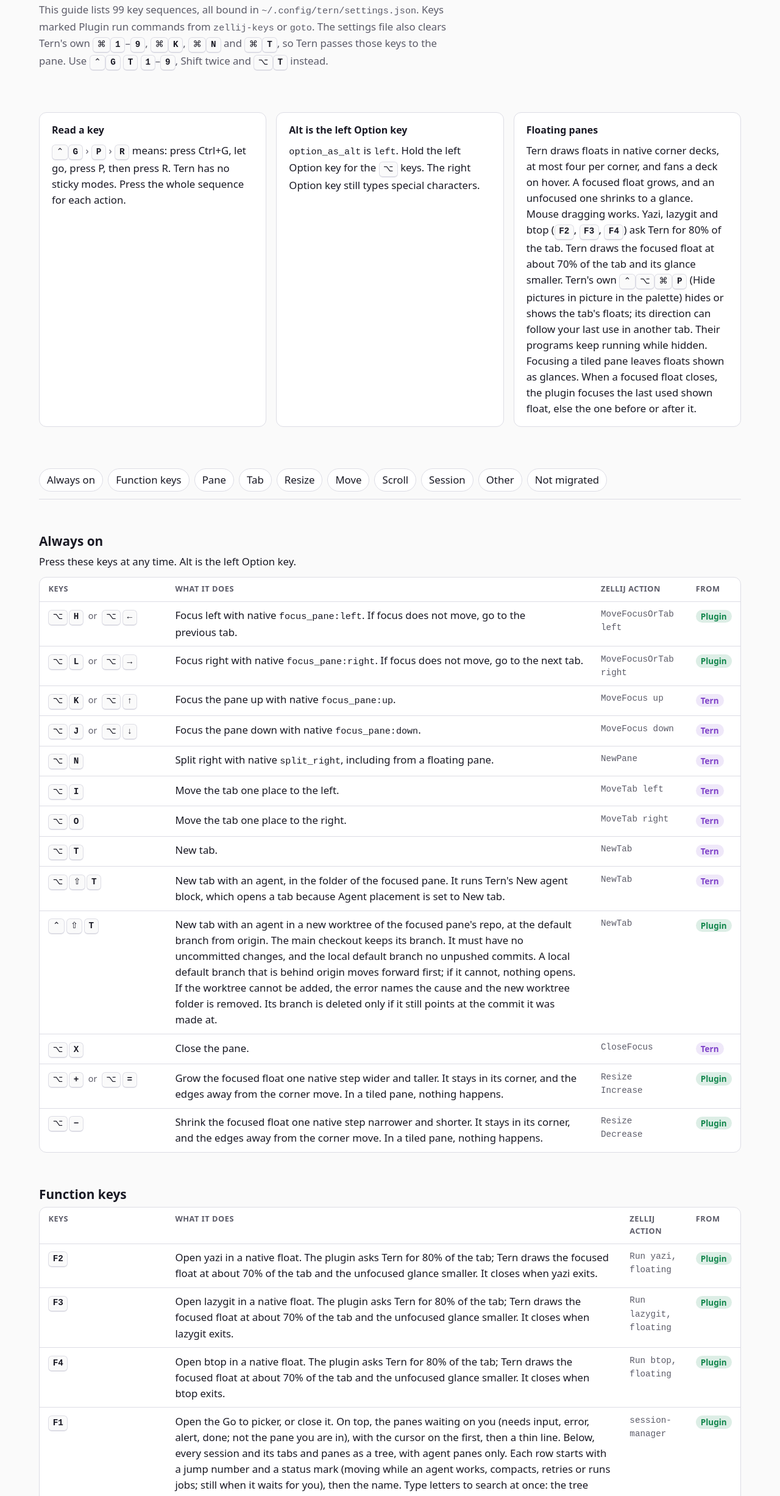
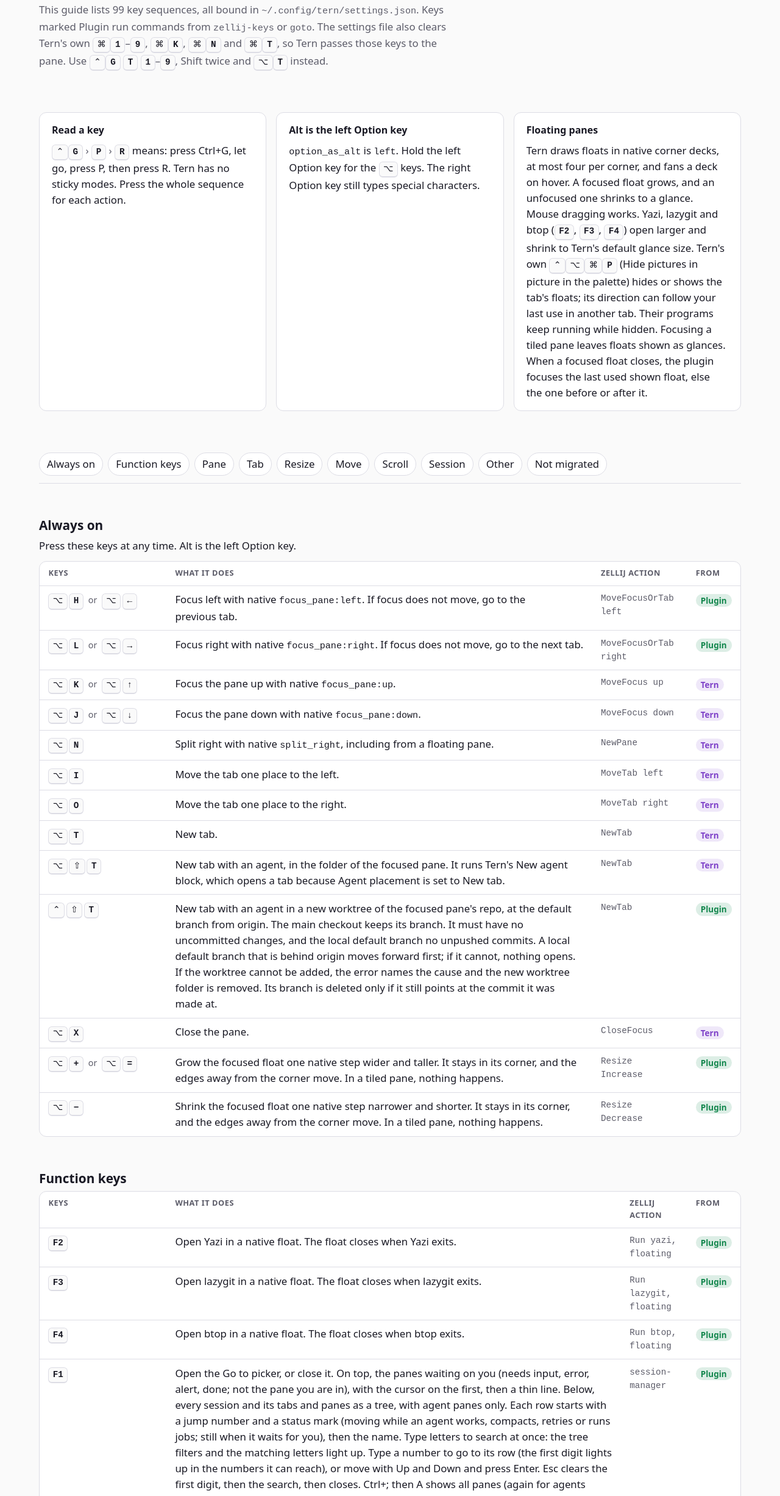
Before and after one commit to daandden/tern-plugins, a plain HTML site: page keybinds.html in a window 1280 px wide. Shown: the part 107-2560 px from the top of the page at 61% size. Drawn offline with Linux system fonts and the light colour scheme.

Commit message:
Defer pane-close work and keep tool floats compact when unfocused
Move state cleanup and focus restoration out of the pane_closed hook's 500 ms wall-time budget.
Open tool floats with Tern's default glance size and grow them on first focus without a delayed refocus.

```diff
--- a/keybinds.html
+++ b/keybinds.html
@@ -145,7 +145,7 @@ footer { color: var(--muted); font-size: 0.85rem; }
 <div class="legend">
 <div class="card"><h3>Read a key</h3><p><kbd>⌃</kbd><kbd>G</kbd> <span class="then" aria-hidden="true"></span> <kbd>P</kbd> <span class="then" aria-hidden="true"></span> <kbd>R</kbd> means: press Ctrl+G, let go, press P, then press R. Tern has no sticky modes. Press the whole sequence for each action.</p></div>
 <div class="card"><h3>Alt is the left Option key</h3><p><code>option_as_alt</code> is <code>left</code>. Hold the left Option key for the <kbd>⌥</kbd> keys. The right Option key still types special characters.</p></div>
-<div class="card"><h3>Floating panes</h3><p>Tern draws floats in native corner decks, at most four per corner, and fans a deck on hover. A focused float grows, and an unfocused one shrinks to a glance. Mouse dragging works. Yazi, lazygit and btop (<kbd>F2</kbd>, <kbd>F3</kbd>, <kbd>F4</kbd>) ask Tern for 80% of the tab. Tern draws the focused float at about 70% of the tab and its glance smaller. Tern&#x27;s own <kbd>⌃</kbd><kbd>⌥</kbd><kbd>⌘</kbd><kbd>P</kbd> (Hide pictures in picture in the palette) hides or shows the tab&#x27;s floats; its direction can follow your last use in another tab. Their programs keep running while hidden. Focusing a tiled pane leaves floats shown as glances. When a focused float closes, the plugin focuses the last used shown float, else the one before or after it.</p></div>
+<div class="card"><h3>Floating panes</h3><p>Tern draws floats in native corner decks, at most four per corner, and fans a deck on hover. A focused float grows, and an unfocused one shrinks to a glance. Mouse dragging works. Yazi, lazygit and btop (<kbd>F2</kbd>, <kbd>F3</kbd>, <kbd>F4</kbd>) open larger and shrink to Tern's default glance size. Tern&#x27;s own <kbd>⌃</kbd><kbd>⌥</kbd><kbd>⌘</kbd><kbd>P</kbd> (Hide pictures in picture in the palette) hides or shows the tab&#x27;s floats; its direction can follow your last use in another tab. Their programs keep running while hidden. Focusing a tiled pane leaves floats shown as glances. When a focused float closes, the plugin focuses the last used shown float, else the one before or after it.</p></div>
 </div>
 <nav aria-label="Sections"><a href="#always">Always on</a><a href="#fkeys">Function keys</a><a href="#pane">Pane</a><a href="#tab">Tab</a><a href="#resize">Resize</a><a href="#move">Move</a><a href="#scroll">Scroll</a><a href="#session">Session</a><a href="#other">Other</a><a href="#not-migrated">Not migrated</a></nav>
 <section id="always">
@@ -173,9 +173,9 @@ footer { color: var(--muted); font-size: 0.85rem; }
 
 <div class="table-wrap"><table><thead><tr><th scope="col">Keys</th><th scope="col">What it does</th><th scope="col">Zellij action</th><th scope="col">From</th></tr></thead>
 <tbody>
-<tr><td class="keys" data-label="Keys"><span class="seq"><span class="chord"><kbd>F2</kbd></span></span></td><td class="what" data-label="What it does">Open yazi in a native float. The plugin asks Tern for 80% of the tab; Tern draws the focused float at about 70% of the tab and the unfocused glance smaller. It closes when yazi exits.</td><td class="zj" data-label="Zellij action">Run yazi, floating</td><td class="from" data-label="From"><span class="src src-plugin">Plugin</span></td></tr>
-<tr><td class="keys" data-label="Keys"><span class="seq"><span class="chord"><kbd>F3</kbd></span></span></td><td class="what" data-label="What it does">Open lazygit in a native float. The plugin asks Tern for 80% of the tab; Tern draws the focused float at about 70% of the tab and the unfocused glance smaller. It closes when lazygit exits.</td><td class="zj" data-label="Zellij action">Run lazygit, floating</td><td class="from" data-label="From"><span class="src src-plugin">Plugin</span></td></tr>
-<tr><td class="keys" data-label="Keys"><span class="seq"><span class="chord"><kbd>F4</kbd></span></span></td><td class="what" data-label="What it does">Open btop in a native float. The plugin asks Tern for 80% of the tab; Tern draws the focused float at about 70% of the tab and the unfocused glance smaller. It closes when btop exits.</td><td class="zj" data-label="Zellij action">Run btop, floating</td><td class="from" data-label="From"><span class="src src-plugin">Plugin</span></td></tr>
+<tr><td class="keys" data-label="Keys"><span class="seq"><span class="chord"><kbd>F2</kbd></span></span></td><td class="what" data-label="What it does">Open Yazi in a native float. The float closes when Yazi exits.</td><td class="zj" data-label="Zellij action">Run yazi, floating</td><td class="from" data-label="From"><span class="src src-plugin">Plugin</span></td></tr>
+<tr><td class="keys" data-label="Keys"><span class="seq"><span class="chord"><kbd>F3</kbd></span></span></td><td class="what" data-label="What it does">Open lazygit in a native float. The float closes when lazygit exits.</td><td class="zj" data-label="Zellij action">Run lazygit, floating</td><td class="from" data-label="From"><span class="src src-plugin">Plugin</span></td></tr>
+<tr><td class="keys" data-label="Keys"><span class="seq"><span class="chord"><kbd>F4</kbd></span></span></td><td class="what" data-label="What it does">Open btop in a native float. The float closes when btop exits.</td><td class="zj" data-label="Zellij action">Run btop, floating</td><td class="from" data-label="From"><span class="src src-plugin">Plugin</span></td></tr>
 <tr><td class="keys" data-label="Keys"><span class="seq"><span class="chord"><kbd>F1</kbd></span></span></td><td class="what" data-label="What it does">Open the Go to picker, or close it. On top, the panes waiting on you (needs input, error, alert, done; not the pane you are in), with the cursor on the first, then a thin line. Below, every session and its tabs and panes as a tree, with agent panes only. Each row starts with a jump number and a status mark (moving while an agent works, compacts, retries or runs jobs; still when it waits for you), then the name. Type letters to search at once: the tree filters and the matching letters light up. Type a number to go to its row (the first digit lights up in the numbers it can reach), or move with Up and Down and press Enter. Esc clears the first digit, then the search, then closes. Ctrl+; then A shows all panes (again for agents only); Ctrl+; then I adds idle agents to the group (again to hide them), and the picker keeps that choice.</td><td class="zj" data-label="Zellij action">session-manager</td><td class="from" data-label="From"><span class="src src-plugin">Plugin</span></td></tr>
 <tr><td class="keys" data-label="Keys"><span class="seq"><span class="chord"><kbd>F6</kbd></span></span></td><td class="what" data-label="What it does">Open the inbox of panes that need your attention.</td><td class="zj" data-label="Zellij action">None</td><td class="from" data-label="From"><span class="src src-tern">Tern</span></td></tr>
 </tbody></table></div>
```
Also changed, not shown: AGENTS.md (+2 -2 lines), .omp/skills/verify-tern-plugins/features/README.md, .omp/skills/verify-tern-plugins/features/zellij-keys.md, 1 other file.
